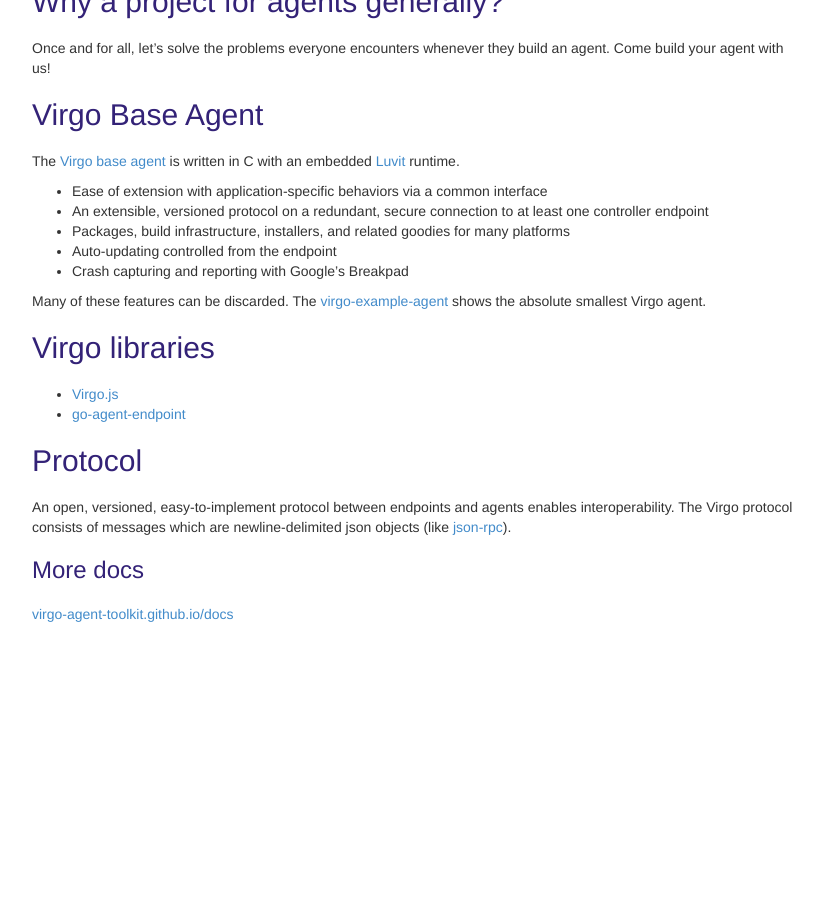
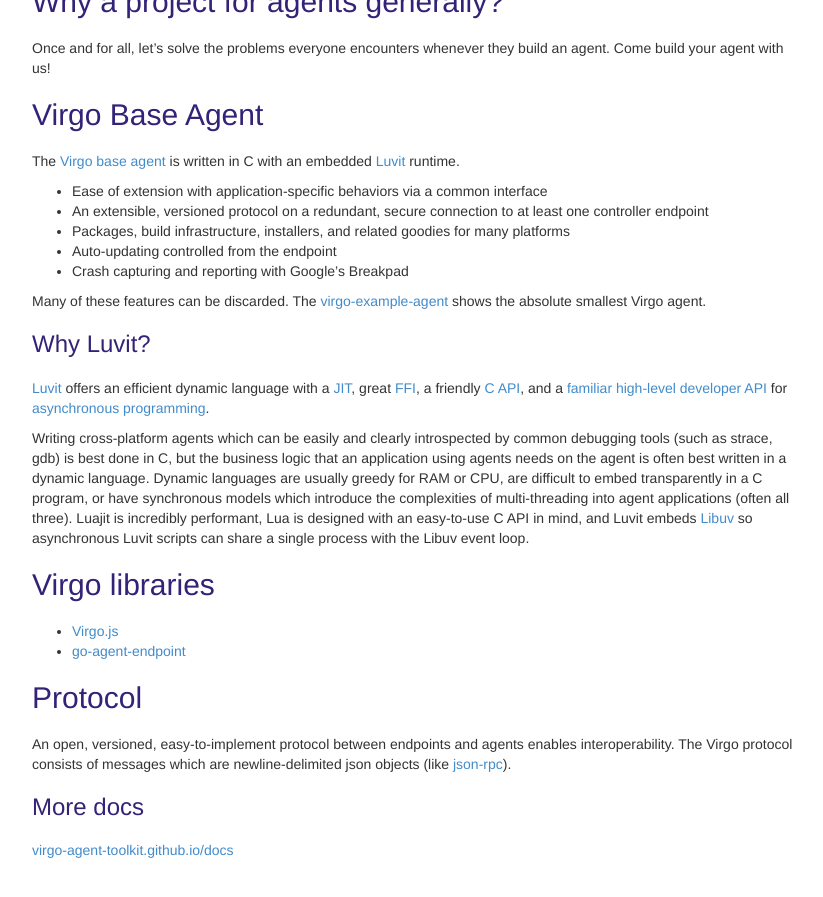
Before and after one commit to virgo-agent-toolkit/virgo-agent-toolkit.github.io, a Jekyll site: the page built from index.md, in a window 1280 px wide and 900 px high, scrolled down 1703 px. Shown: the top 897 px of the window, without its empty margins (223-1046 px from the left). Built offline with Jekyll 4.4.1, drawn with Linux system fonts in a browser that asks for light colours; before the commit the page ends 2367 px from its top, so only the background shows below that.

Commit message:
Add pitch for Luvit

```diff
--- a/index.md
+++ b/index.md
@@ -74,6 +74,12 @@
 
 Many of these features can be discarded. The [virgo-example-agent](https://github.com/virgo-agent-toolkit/virgo-example-agent) shows the absolute smallest Virgo agent.
 
+### Why Luvit?
+
+[Luvit](http://luvit.io/) offers an efficient dynamic language with a [JIT](http://luajit.org/), great [FFI](http://luajit.org/ext_ffi_tutorial.html), a friendly [C API](http://www.lua.org/pil/24.html), and a [familiar high-level developer API](http://nodejs.org/documentation/api/) for [asynchronous programming](http://nikhilm.github.io/uvbook/basics.html).
+
+Writing cross-platform agents which can be easily and clearly introspected by common debugging tools (such as strace, gdb) is best done in C, but the business logic that an application using agents needs on the agent is often best written in a dynamic language. Dynamic languages are usually greedy for RAM or CPU, are difficult to embed transparently in a C program, or have synchronous models which introduce the complexities of multi-threading into agent applications (often all three). Luajit is incredibly performant, Lua is designed with an easy-to-use C API in mind, and Luvit embeds [Libuv](https://github.com/joyent/libuv) so asynchronous Luvit scripts can share a single process with the Libuv event loop.
+
 ## Virgo libraries
 
 - [Virgo.js](https://github.com/virgo-agent-toolkit/virgo.js)
```
